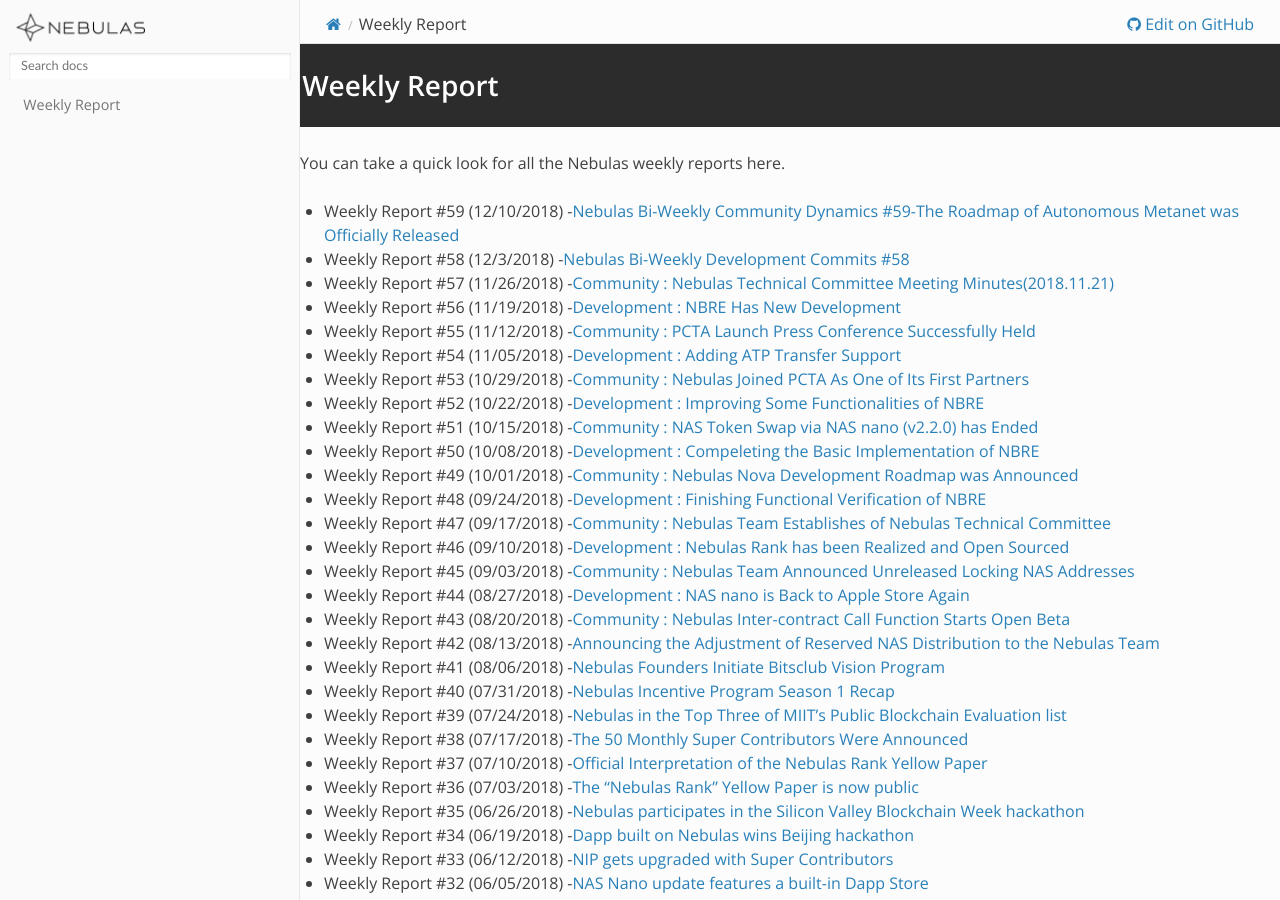
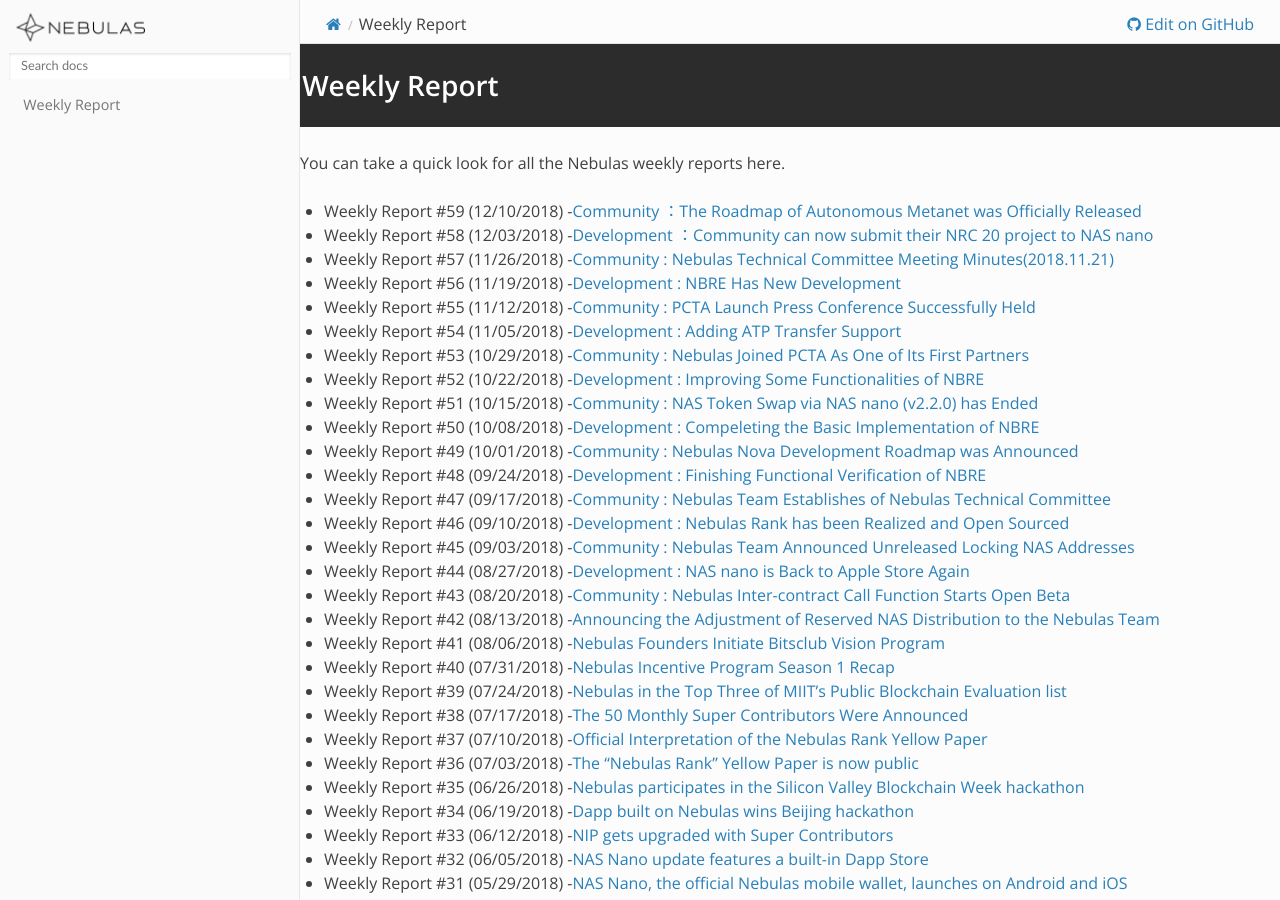
Before and after one commit to nebulasio/nebdocs, a Sphinx documentation site: the page built from docs/community/weekly-report.md, in a window 1280 px wide and 900 px high. Built offline with Sphinx 7.4.7 and the Read the Docs theme 2.0.0, drawn with Linux system fonts in a browser that asks for light colours; pages that are not in the unit, such as notebooks, are missing from menus.

Commit message:
Update weekly-report.md

```diff
--- a/docs/community/weekly-report.md
+++ b/docs/community/weekly-report.md
@@ -2,8 +2,8 @@
 
 You can take a quick look for all the Nebulas weekly reports here.
 
-- Weekly Report #59 (12/10/2018) -[Nebulas Bi-Weekly Community Dynamics #59-The Roadmap of Autonomous Metanet was Officially Released](https://medium.com/nebulasio/nebulas-bi-weekly-community-dynamics-59-f580bdc554e2)
-- Weekly Report #58 (12/3/2018) -[Nebulas Bi-Weekly Development Commits #58](https://medium.com/@bitsclubPCTA/6319876bde9d)
+- Weekly Report #59 (12/10/2018) -[Community ：The Roadmap of Autonomous Metanet was Officially Released](https://medium.com/nebulasio/nebulas-bi-weekly-community-dynamics-59-f580bdc554e2)
+- Weekly Report #58 (12/03/2018) -[Development ：Community can now submit their NRC 20 project to NAS nano](https://medium.com/@bitsclubPCTA/6319876bde9d)
 - Weekly Report #57 (11/26/2018) -[Community : Nebulas Technical Committee Meeting Minutes(2018.11.21)](https://medium.com/nebulasio/nebulas-bi-weekly-community-dynamic-57-5c2bd5e55123)
 - Weekly Report #56 (11/19/2018) -[Development : NBRE Has New Development](https://medium.com/nebulasio/nebulas-bi-weekly-development-commits-56-7e460344860)
 - Weekly Report #55 (11/12/2018) -[Community : PCTA Launch Press Conference Successfully Held](https://medium.com/nebulasio/nebulas-bi-weekly-community-dynamics-55-1dd219375baf)
```
